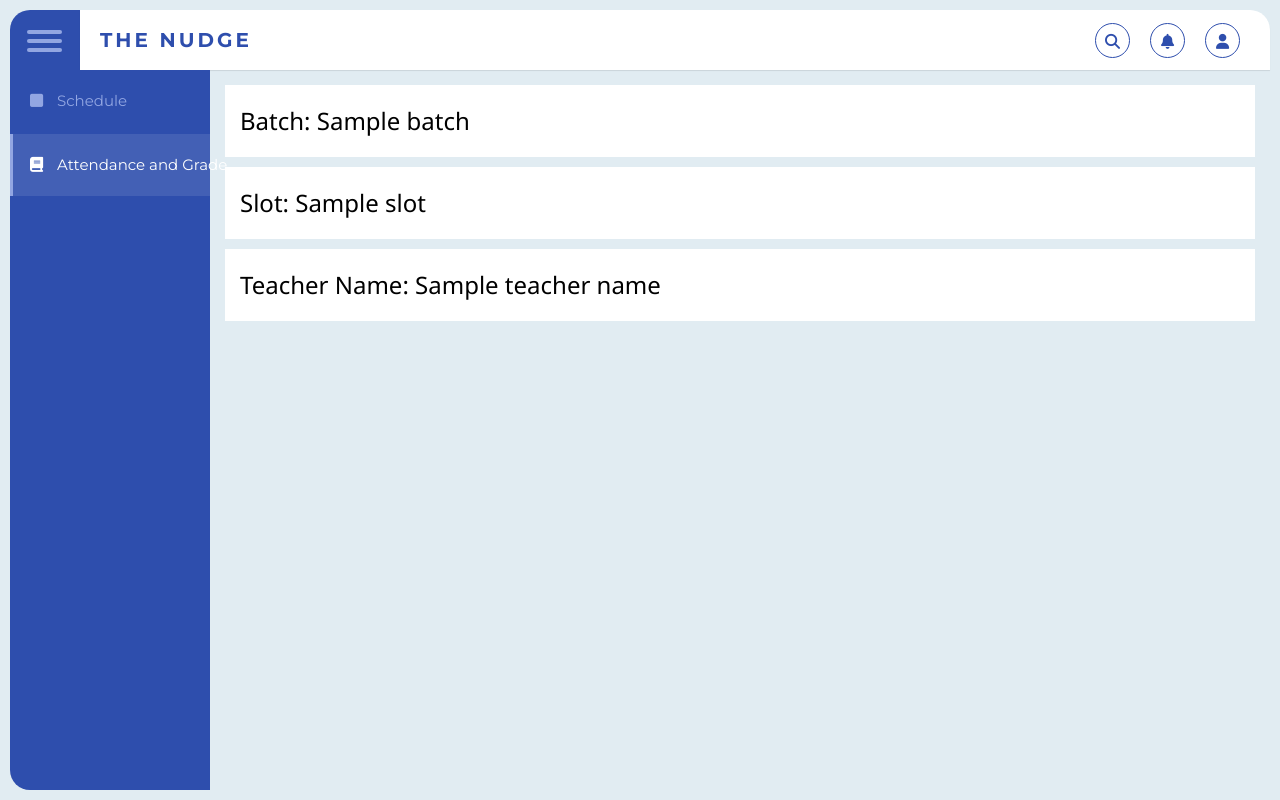
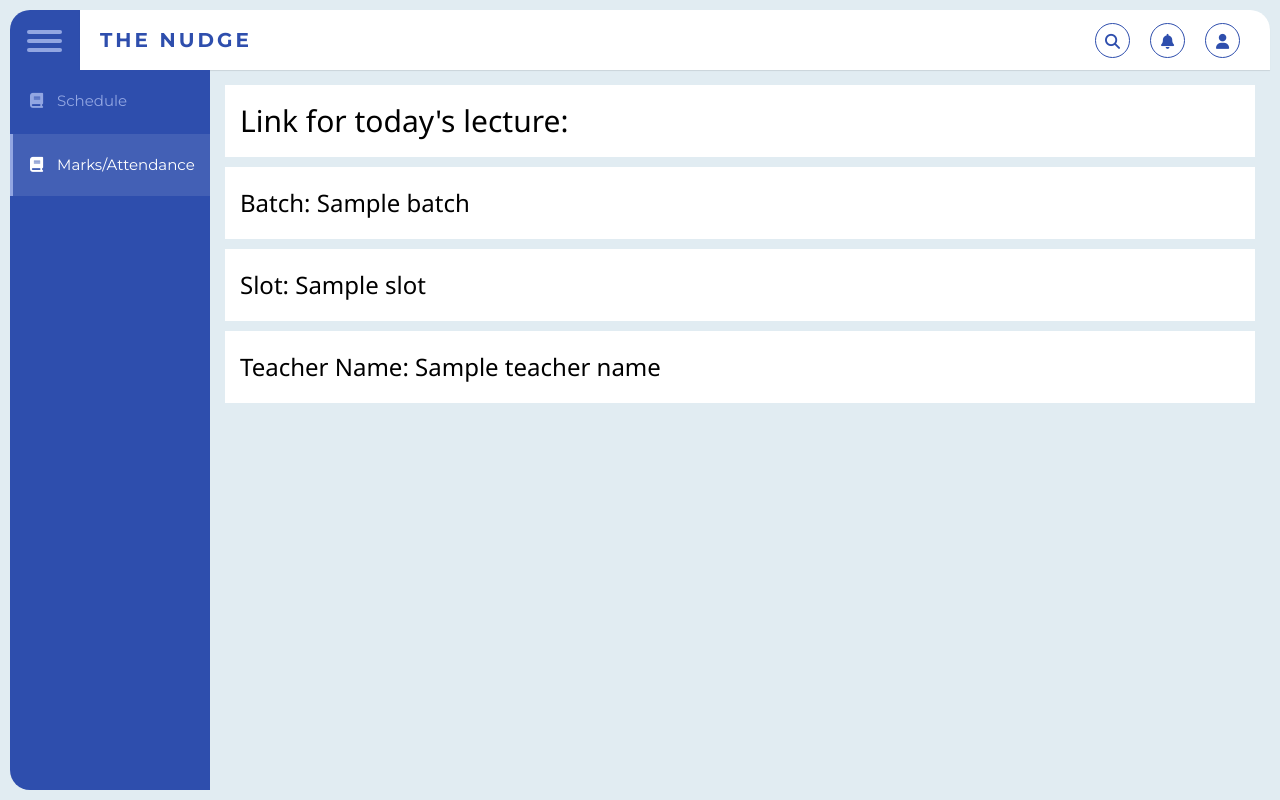
Before and after one commit to CFGIndia20/team-34, a Python web app: template templates/student_schedule.html in a window 1280 px wide. Run offline with Jinja, Linux system fonts and the light colour scheme; the template is opened without the code that fills it: most values are stand-ins (such as "Sample title", 1, 10 or a date in 2020); some libraries are stand-ins or nearby versions.

Commit message:
Adding lecture link to student dashboard

```diff
--- a/templates/student_marks&attendance.html
+++ b/templates/student_marks&attendance.html
@@ -67,6 +67,9 @@
   </div>
 
   <div class="main_container">
+    <div class="item">
+	    <h2>Link for today's lecture: </h2>
+    </div>
     <!-- <div class="item"> -->
         <div class = "row">
             <div class = "col-sm-6" >
--- a/templates/student_schedule.html
+++ b/templates/student_schedule.html
@@ -43,17 +43,21 @@
 
   <div class="sidebar">
       <ul>
-        <li><a href="#">
-          <span class="icon"><i class="fas fa-square"></i></span>
-          <span class="title">Schedule</span></a></li>
-        <li><a href="#" class="active">
+        <li><a href="/students/schedule">
           <span class="icon"><i class="fas fa-book"></i></span>
-          <span class="title">Attendance and Grade</span>
+          <span class="title">Schedule</span>
+          </a></li>
+        <li><a href="/students/analytics" class="active">
+          <span class="icon"><i class="fas fa-book"></i></span>
+          <span class="title">Marks/Attendance</span>
           </a></li>
     </ul>
   </div>
 
   <div class="main_container">
+    <div class="item">
+	    <h2>Link for today's lecture: </h2>
+    </div>
     <div class="item">
 	    <h3>Batch: {{batch}}</h3>
     </div>
--- a/templates/view_teacher.html
+++ b/templates/view_teacher.html
@@ -112,8 +112,4 @@
   </div>
 </div>
 </body>
-
-<script type="text/javascript" src="../static/js/view_teacher.js"></script>
-
-
 </html>
```
